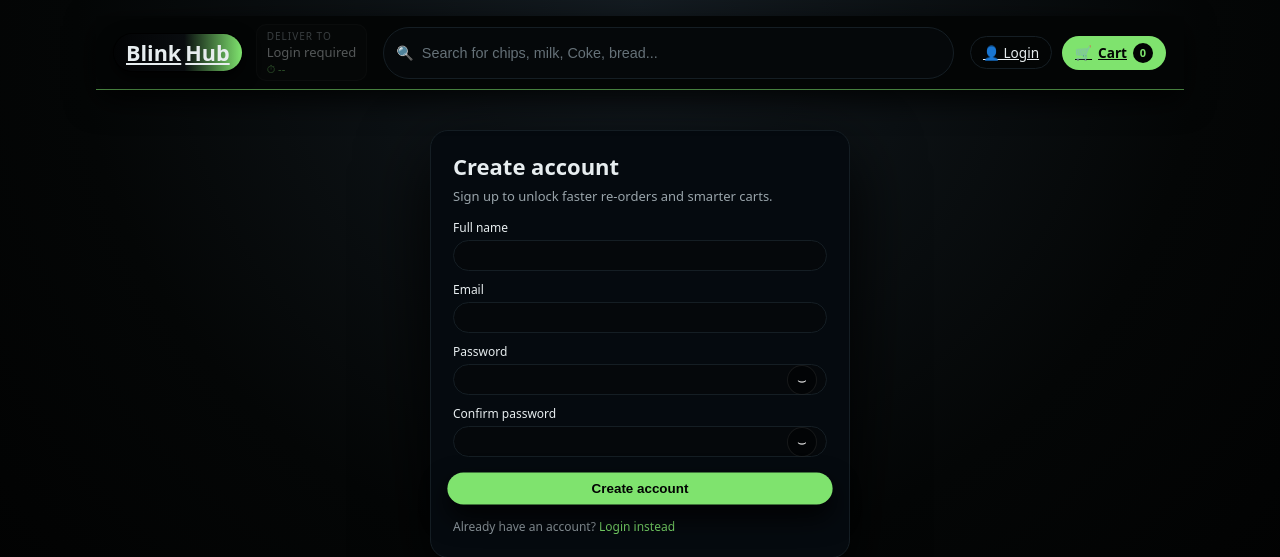
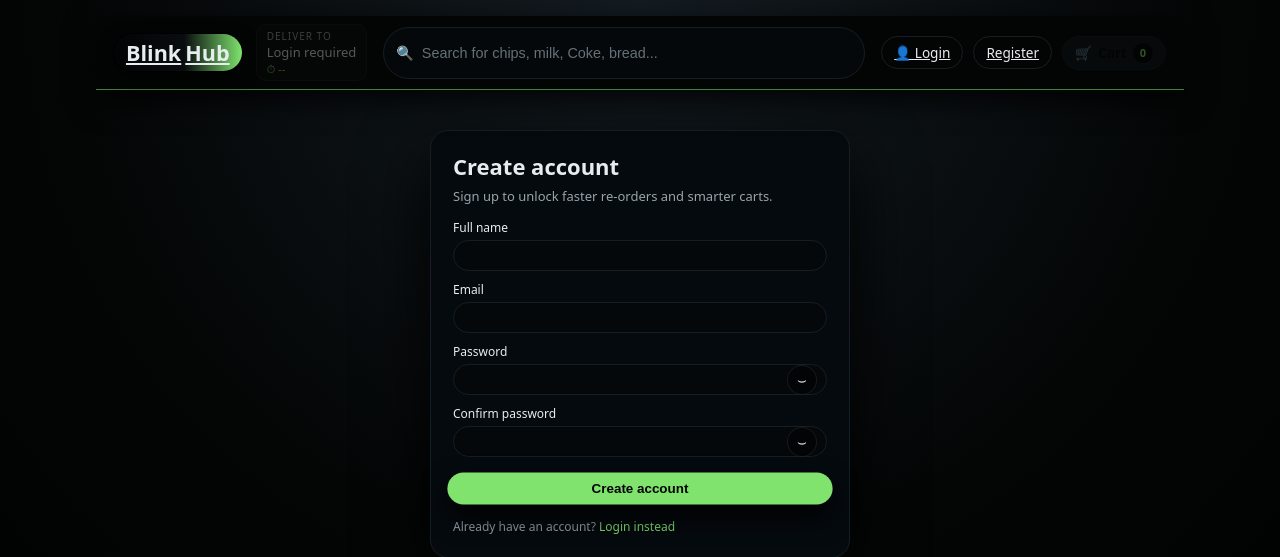
Before and after one commit to animegamer4422/BlinkHub, a PHP site: page /register.php in a window 1280 px wide. Shown: the top 557 px of the page. Run offline with PHP 8.4, Linux system fonts and the light colour scheme.

Commit message:
Disabled cart on register page

```diff
--- a/public/register.php
+++ b/public/register.php
@@ -85,31 +85,32 @@ if ($_SERVER['REQUEST_METHOD'] === 'POST') {
                 <span class="logo-dark">Blink</span><span class="logo-yellow">Hub</span>
             </a>
 
-            <!-- Deliver-to pill DISABLED on login -->
+            <!-- Deliver-to pill DISABLED on register (same as login) -->
             <div class="location-pill disabled-pill">
                 <span class="loc-label">Deliver to</span>
                 <span class="loc-main">Login required</span>
                 <span class="loc-eta">⏱ --</span>
             </div>
         </div>
+
         <div class="nav-center">
+            <!-- you can keep search enabled or disable it; leaving it enabled here -->
             <div class="search-box">
                 <span class="search-icon">🔍</span>
                 <input type="text" placeholder="Search for chips, milk, Coke, bread..." />
             </div>
         </div>
+
         <div class="nav-right">
-            <?php if ($user): ?>
-                <span class="nav-user">Hi, <?= htmlspecialchars($user['name'] ?? $user['email']) ?></span>
-                <a href="logout.php" class="nav-btn ghost">Logout</a>
-            <?php else: ?>
             <a href="login.php" class="nav-btn ghost">👤 Login</a>
-            <?php endif; ?>
-            <a href="cart.php" class="nav-btn cart-btn">
+            <a href="register.php" class="nav-btn ghost active-nav-btn">Register</a>
+
+            <!-- Cart visible but disabled on register (same pattern as login) -->
+            <div class="nav-btn cart-btn disabled-cart" title="Login to use cart">
                 🛒
                 <span class="cart-label">Cart</span>
                 <span class="cart-count-badge" id="cart-count">0</span>
-            </a>
+            </div>
         </div>
     </header>
 
```
Lines whose indentation alone changed are shown as unchanged.
